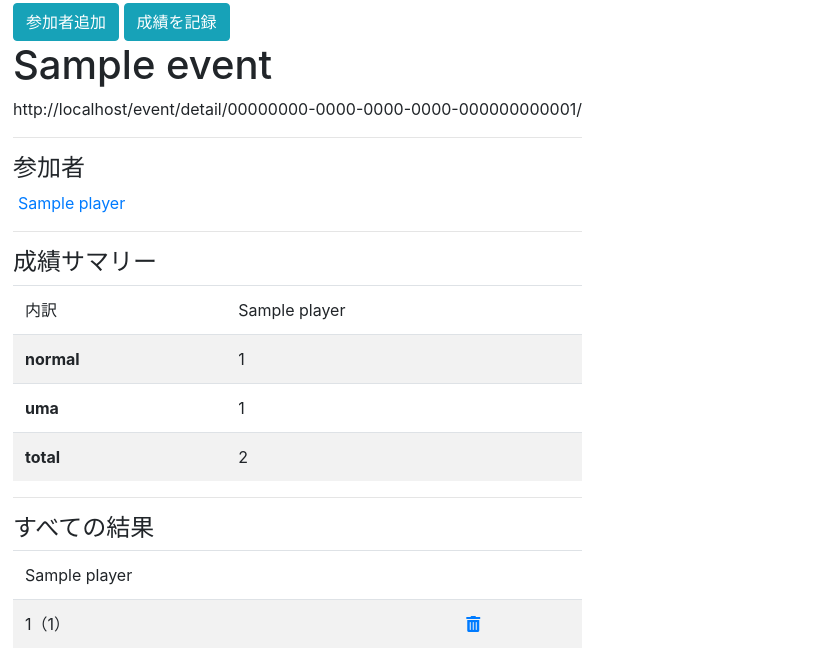
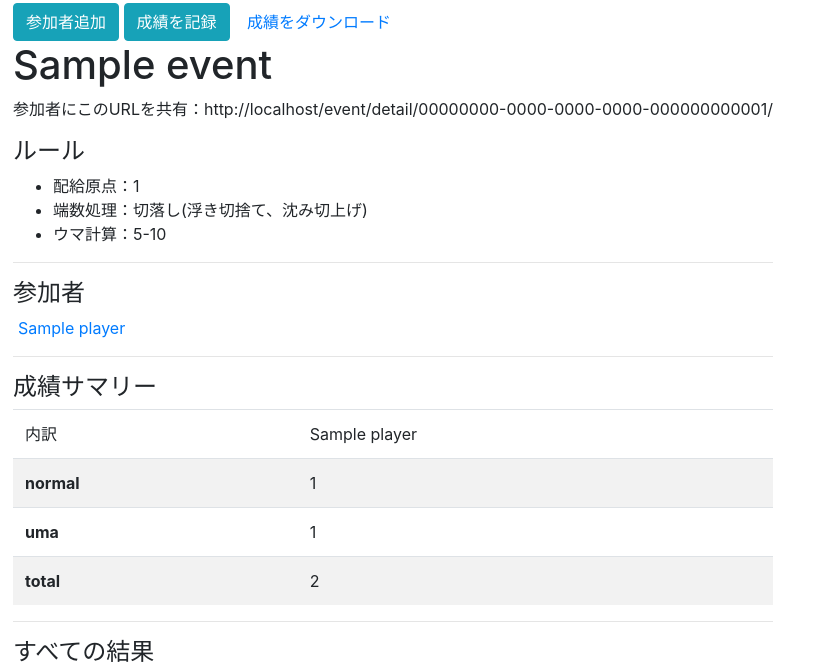
Before and after one commit to dkanazawa/AMC, a Django app: page /event/detail/00000000-0000-0000-0000-000000000001/ in a window 1280 px wide. Shown: the part 56-721 px from the top of the page, without its empty margins (0-823 px from the left). Before the commit the page ends 688 px from the top, so only its background shows below. Run offline with Django 3.2, Linux system fonts and the light colour scheme; tables that the repository leaves empty hold one stand-in row (values such as "Sample post"); some libraries are stand-ins or nearby versions.

Commit message:
Export result.csv

```diff
--- a/event/models.py
+++ b/event/models.py
@@ -1,17 +1,25 @@
 from django.db import models
-from django.core.validators import MinValueValidator, MaxValueValidator, BaseValidator
+from django.core.validators import MinValueValidator, MaxValueValidator
+from django import forms
 from django.utils import timezone
 from django.utils.translation import ugettext_lazy as _
 import uuid
 
 
-class IntegerUnitValidator(BaseValidator):
-    message = _('Ensure this value is not in the units of %(limit_value).')
-    code = 'unit_value'
+def validate_int_unit_100(value):
+    if value % 100 != 0:
+        raise forms.ValidationError(
+            _('100単位で入力してください。'),
+            params={'value': value},
+        )
 
-    def compare(self, a, b):
-        return a % b != 0
 
+def validate_int_unit_1000(value):
+    if value % 1000 != 0:
+        raise forms.ValidationError(
+            _('1000単位で入力してください。'),
+            params={'value': value},
+        )
 
 class Event(models.Model):
 
@@ -20,24 +28,22 @@ class Event(models.Model):
         (4, "四人麻雀"),
     )
     ROUNDING = (
-        (1, "Truncate"),
-        (2, "4/5"),
-        (3, "5/6"),
+        (1, "切落し(浮き切捨て、沈み切上げ)"),
+        (2, "四捨五入"),
+        (3, "五捨六入"),
     )
     UMA = (
         ("A1", "5-10"),
         ("A2", "10-20"),
         ("A3", "10-30"),
         ("B1", "マルA式"),
-        ("B2", "B2"),
-        ("B3", "B3"),
     )
 
     id = models.UUIDField(primary_key=True, default=uuid.uuid4, editable=False)
     title = models.CharField(verbose_name='イベント名', max_length=50, blank=True, null=True, help_text='※入力任意')
     start_date = models.DateField(verbose_name='開催日')  # カレンダー用
     players = models.PositiveSmallIntegerField(default=4, choices=PLAYERS)
-    point_at_start = models.PositiveIntegerField(verbose_name='配給原点', default=25000, validators=[MinValueValidator(20000), MaxValueValidator(30000)])
+    point_at_start = models.PositiveIntegerField(verbose_name='配給原点', default=25000, validators=[MinValueValidator(20000), MaxValueValidator(30000), validate_int_unit_1000])
     rounding_method = models.PositiveSmallIntegerField(verbose_name='端数処理', default=4, choices=ROUNDING)
     uma_method = models.CharField(verbose_name='ウマ計算方法', max_length=2, default='B1', choices=UMA)
 
@@ -67,7 +73,7 @@ class Result(models.Model):
 
     game = models.ForeignKey('Game', on_delete=models.CASCADE)
     player = models.ForeignKey('Player', on_delete=models.CASCADE)
-    point = models.IntegerField(validators=[MinValueValidator(-200000), MaxValueValidator(200000), IntegerUnitValidator(100)])
+    point = models.IntegerField(validators=[MinValueValidator(-200000), MaxValueValidator(200000), validate_int_unit_100])
     rank = models.PositiveSmallIntegerField(validators=[MinValueValidator(1), MaxValueValidator(4)])
     pt = models.SmallIntegerField(validators=[MinValueValidator(-200), MaxValueValidator(200)])
     pt_uma = models.SmallIntegerField()
--- a/event/templates/event/event_detail.html
+++ b/event/templates/event/event_detail.html
@@ -1,11 +1,21 @@
 {% extends 'event/base.html' %}
+{% load tags %}
 
 {% block content %}
 <div class="event">
     <a class="btn btn-info" href="{% url 'event:player_new' pk=event.pk %}">参加者追加</a>
     <a class="btn btn-info" href="{% url 'event:result_new' pk=event.pk %}">成績を記録</a>
+    {% if not result_summary.empty %}
+    <a class="btn btn-link" href="{% url 'event:result_export' pk=event.pk %}">成績をダウンロード</a>
+    {% endif %}
     <h1>{{ event.title }}</h1>
-    <p>{{ request.build_absolute_uri }}</p>
+    <p>参加者にこのURLを共有：{{ request.build_absolute_uri }}</p>
+    <h4>ルール</h4>
+    <ul>
+        <li>配給原点：{{ event.point_at_start }}</li>
+        <li>端数処理：{{ event.rounding_method|lookup_rounding_method }}</li>
+        <li>ウマ計算：{{ event.uma_method|lookup_uma_method }}</li>
+    </ul>
     <hr>
     <h4>参加者</h4>
     {% for player in player_list %}
--- /dev/null
+++ b/event/templatetags/tags.py
@@ -0,0 +1,30 @@
+from django import template
+
+register = template.Library()
+
+
+@register.filter(name='lookup_rounding_method')
+def lookup_rounding_method(value):
+    CHOICES = {
+        1: "切落し(浮き切捨て、沈み切上げ)",
+        2: "四捨五入",
+        3: "五捨六入",
+    }
+    try:
+        return CHOICES[value]
+    except KeyError:
+        return value
+
+
+@register.filter(name='lookup_uma_method')
+def lookup_uma_method(value):
+    CHOICES = {
+        "A1": "5-10",
+        "A2": "10-20",
+        "A3": "10-30",
+        "B1": "マルA式",
+    }
+    try:
+        return CHOICES[value]
+    except KeyError:
+        return value
--- a/event/urls.py
+++ b/event/urls.py
@@ -8,6 +8,7 @@ urlpatterns = [
     path('new/', views.EventNew.as_view(), name='event_new'),
     path('detail/<uuid:pk>/', views.EventDetail.as_view(), name='event_detail'),
     path('detail/<uuid:pk>/result/new/', views.ResultNew.as_view(), name='result_new'),
+    path('detail/<uuid:pk>/result/export/', views.result_export, name='result_export'),
     path('detail/<uuid:event_pk>/result/delete/<int:pk>/', views.GameDelete.as_view(), name='game_delete'),
     path('join/<uuid:pk>/new/', views.PlayerNew.as_view(), name='player_new'),
     path('detail/<uuid:event_pk>/player/<int:pk>/', views.PlayerEdit.as_view(), name='player_edit'),
--- a/event/views.py
+++ b/event/views.py
@@ -1,3 +1,4 @@
+import csv
 import pandas as pd
 import numpy as np
 from django.core.paginator import Paginator, EmptyPage, PageNotAnInteger
@@ -208,3 +209,24 @@ class GameDelete(generic.DeleteView):
 
     def get_success_url(self):
         return resolve_url('event:event_detail', pk=self.kwargs['event_pk'])
+
+
+def result_export(request, pk):
+    response = HttpResponse(content_type='text/csv', charset='cp932')
+    response['Content-Disposition'] = 'attachment; filename="result.csv"'
+    # Result Summary
+    df = pd.DataFrame.from_records(
+        Result.objects.filter(game__event=pk).values('pt', 'pt_uma', 'game', 'player__name'))
+    if not df.empty:
+        result_df = pd.pivot_table(df, values=["pt", "pt_uma"], index="game", columns="player__name",
+                                        aggfunc="sum")  # .reorder_levels([1, 0], axis=1)
+        result_df.reset_index(inplace=True, drop=True)
+        result_df.index = result_df.index + 1
+        result_df = pd.concat([result_df.xs('pt', level=0, axis=1).assign(pt_type='normal'),
+                               result_df.xs('pt_uma', level=0, axis=1).assign(pt_type='uma')])
+    else:
+        result_df = pd.DataFrame(index=[], columns=[])
+    # for p in Result.objects.filter(game__event__pk=pk).order_by('game').select_related('player'):
+    #     writer.writerow([i, p.player.name, p.participant.first_name, p.participant.email, p.status])
+    result_df.to_csv(path_or_buf=response)
+    return response
```
Also changed, not shown: event/forms.py (+7 -0 lines), event/migrations/0004_auto_20190916_0033.py (deleted), event/migrations/0004_auto_20190917_0207.py (added), event/migrations/0005_auto_20190916_0145.py (deleted), event/migrations/0006_auto_20190916_0223.py (deleted), event/templatetags/__init__.py (added).
